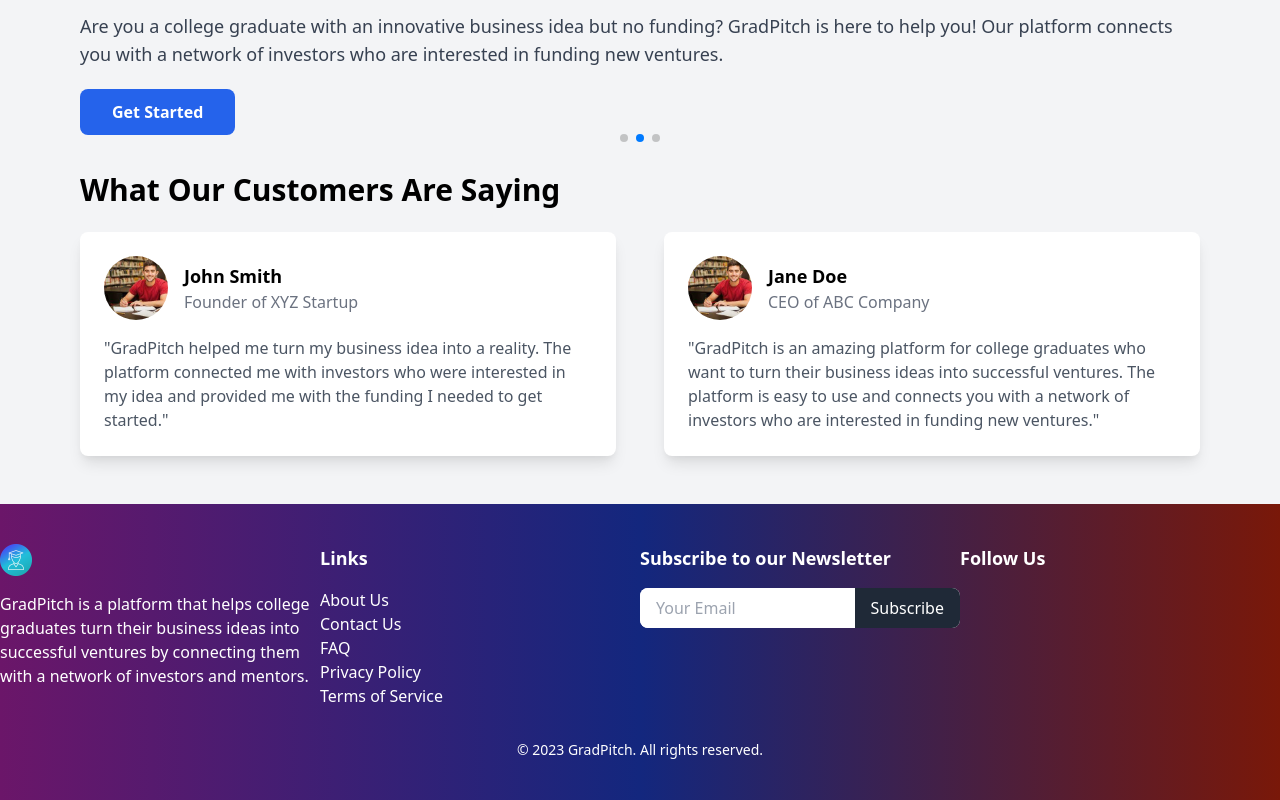
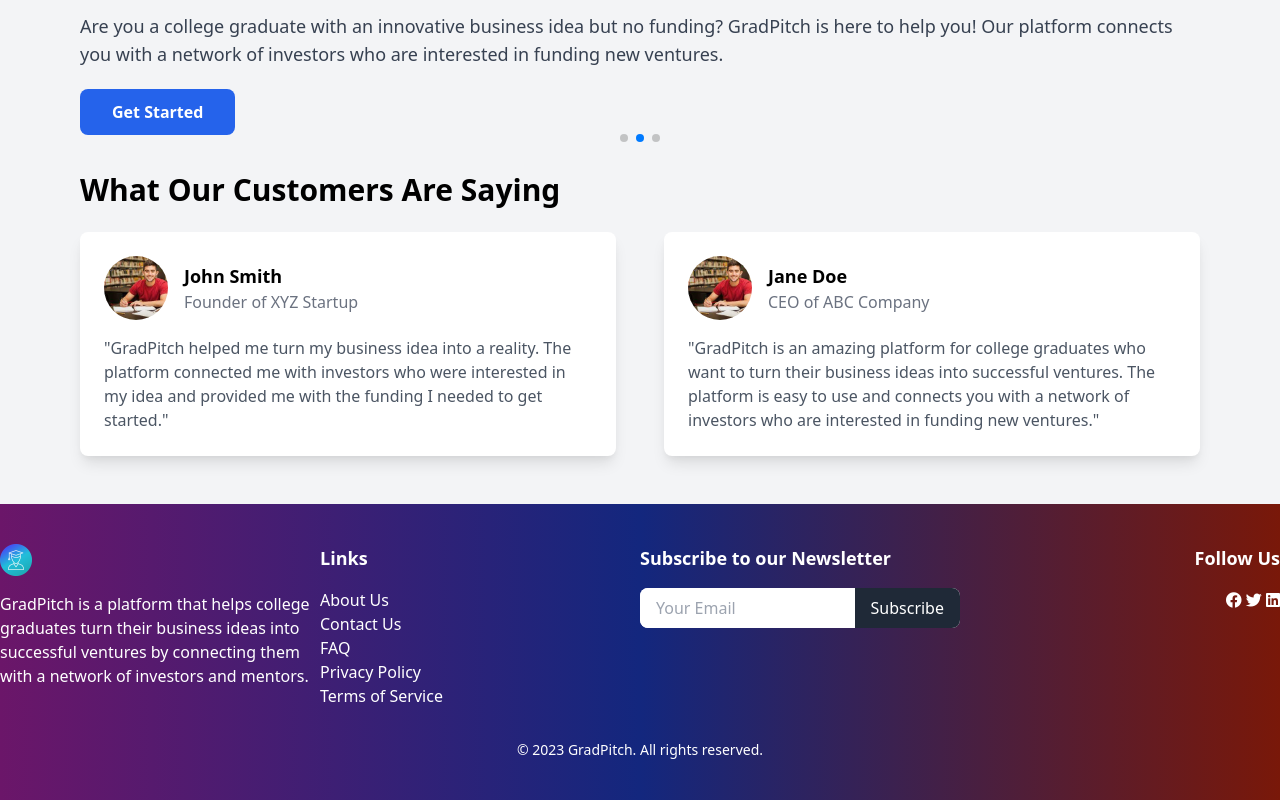
Before and after one commit to adarsh0402/gradpitch, a plain HTML site: page index.html in a window 1280 px wide. Shown: the part 644-1444 px from the top of the page. Drawn offline with nearby package versions, Linux system fonts and the light colour scheme.

Commit message:
footer update

```diff
--- a/index.html
+++ b/index.html
@@ -5,6 +5,7 @@
     <meta charset="UTF-8" />
     <meta name="viewport" content="width=device-width, initial-scale=1.0" />
     <title>GradPitch - Pitch Your Ideas to Investors</title>
+    <link href="https://cdnjs.cloudflare.com/ajax/libs/font-awesome/5.15.4/css/all.min.css" rel="stylesheet">
     <script src="https://code.jquery.com/jquery-3.6.3.min.js"
         integrity="sha256-pvPw+upLPUjgMXY0G+8O0xUf+/Im1MZjXxxgOcBQBXU=" crossorigin="anonymous"></script>
     <link rel="stylesheet" href="https://unpkg.com/swiper/swiper-bundle.min.css" />
@@ -135,12 +136,19 @@
             </form>
           </div>
           <div class="flex-shrink-0 w-full lg:w-1/4 mb-4 lg:mb-0">
-            <h4 class="font-bold text-lg mb-4">Follow Us</h4>
-            <ul class="flex">
-              <li class="mr-6"><a href="#" class="text-white hover:text-gray-400"><span class="sr-only">Facebook</span><i class="fab fa-facebook"></i></a></li>
-              <li class="mr-6"><a href="#" class="text-white hover:text-gray-400"><span class="sr-only">Twitter</span><i class="fab fa-twitter"></i></a></li>
-              <li class="mr-6"><a href="#" class="text-white hover:text-gray-400"><span class="sr-only">Instagram</span><i class="fab fa-instagram"></i></a></li>
-              <li class="mr-6"><a href="#" class="text-white hover:text-gray-400"><span class="sr-only">LinkedIn</span><i class="fab fa-linkedin"></i></a></li>
+            <h4 class="font-bold text-lg mb-4 flex justify-center lg:justify-end">Follow Us</h4>
+            <ul class="flex justify-center lg:justify-end">
+              <li class="list-inline-item social-icons">
+                <a href="#">
+                  <i class="fab fa-facebook"></i>
+                </a>
+                <a href="#">
+                  <i class="fab fa-twitter"></i>
+                </a>
+                <a href="#">
+                  <i class="fab fa-linkedin"></i>
+                </a>
+              </li>
             </ul>
           </div>
         </div>
@@ -150,6 +158,7 @@
       </footer>
 
 
+
 </body>
 
 </html>
```
